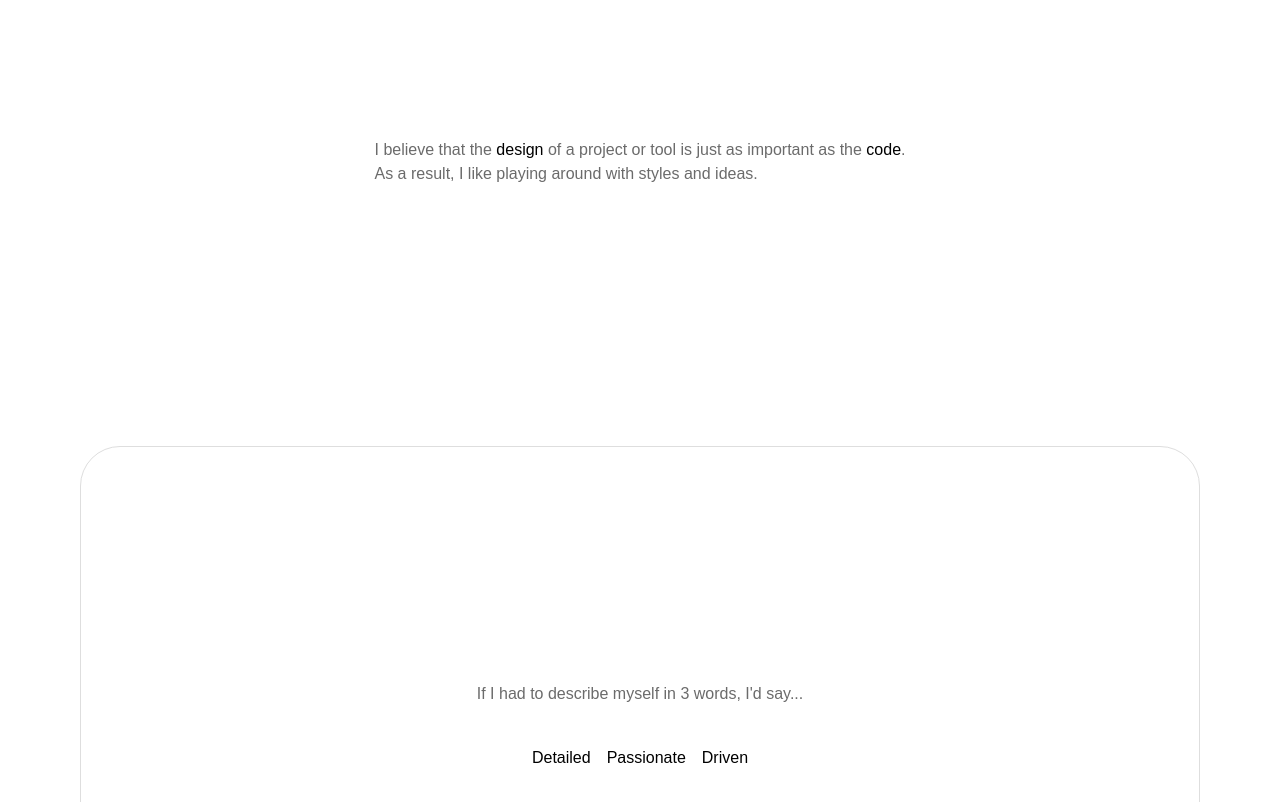
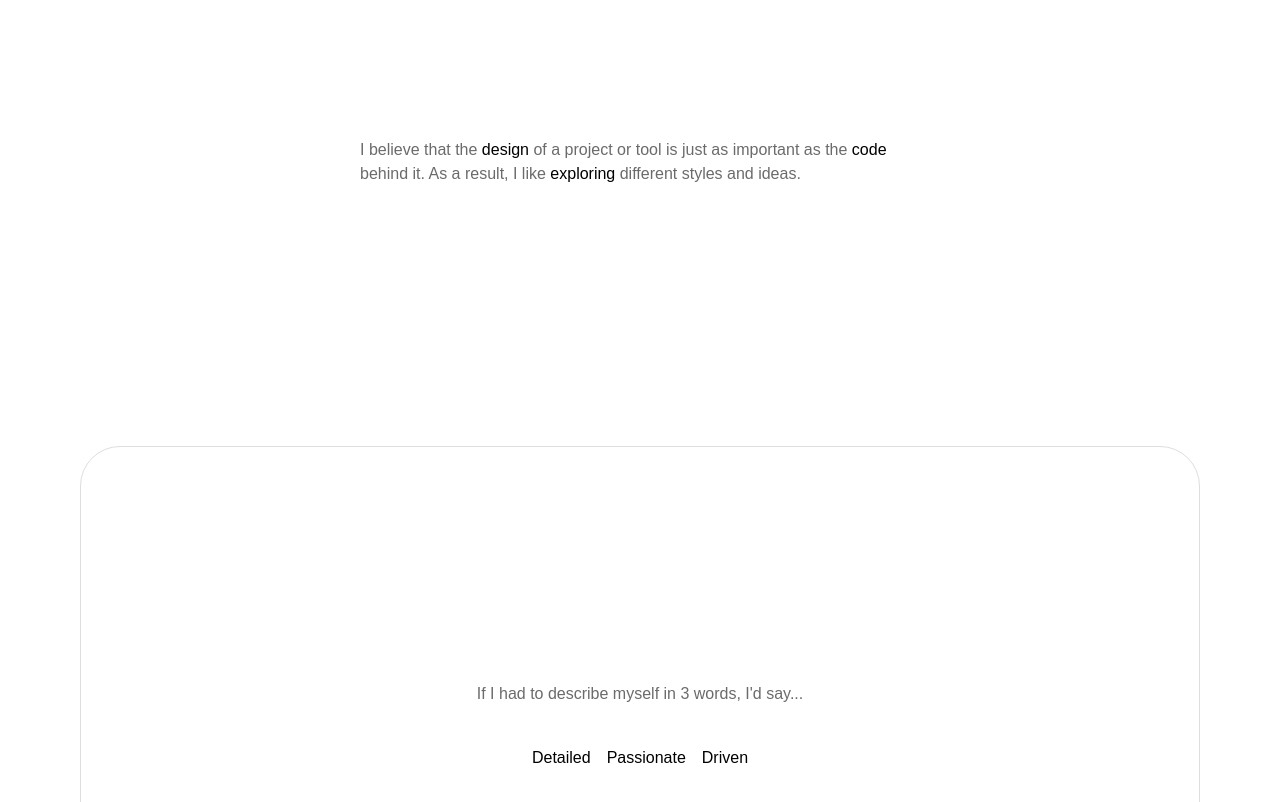
Before and after one commit to dishb/website, a Next.js app: page /about in a window 1280 px wide. Shown: the part 1340-2142 px from the top of the page. Built offline with nearby package versions, Linux system fonts and the light colour scheme; a web font is replaced by a local one.

Commit message:
edit: typos, text, small changes

```diff
--- a/app/about/page.tsx
+++ b/app/about/page.tsx
@@ -33,16 +33,13 @@ export default function Page() {
       </div>
 
       <div className="flex flex-col items-center justify-center py-50">
-        <div className="flex flex-col">
-          <p className="text-muted">
-            I believe that the <span className="text-foreground">design</span>{" "}
-            of a project or tool is just as important as the{" "}
-            <span className="text-foreground">code</span>.
-          </p>
-          <p className="text-muted">
-            As a result, I like playing around with styles and ideas.
-          </p>
-        </div>
+        <p className="text-muted max-w-140">
+          I believe that the <span className="text-foreground">design</span> of
+          a project or tool is just as important as the{" "}
+          <span className="text-foreground">code</span> behind it. As a result,
+          I like <span className="text-foreground">exploring</span> different
+          styles and ideas.
+        </p>
       </div>
 
       <Card className="flex flex-col items-center justify-center h-140 gap-10">
--- a/data/resumeItems.ts
+++ b/data/resumeItems.ts
@@ -28,7 +28,7 @@ const resumeItems: {
       imageSrc: "/aristo_ai.jpeg",
       title: "Quality Assurance Intern",
       company: "Aristo AI",
-      date: "April 2025 - May 2025",
+      date: "Apr. 2025 - May 2025",
     },
     {
       imageSrc: "/asdrp.jpeg",
--- a/pnpm-workspace.yaml
+++ b/pnpm-workspace.yaml
@@ -1,3 +1,6 @@
+allowBuilds:
+  sharp: false
+  unrs-resolver: false
 ignoredBuiltDependencies:
   - sharp
   - unrs-resolver
```
